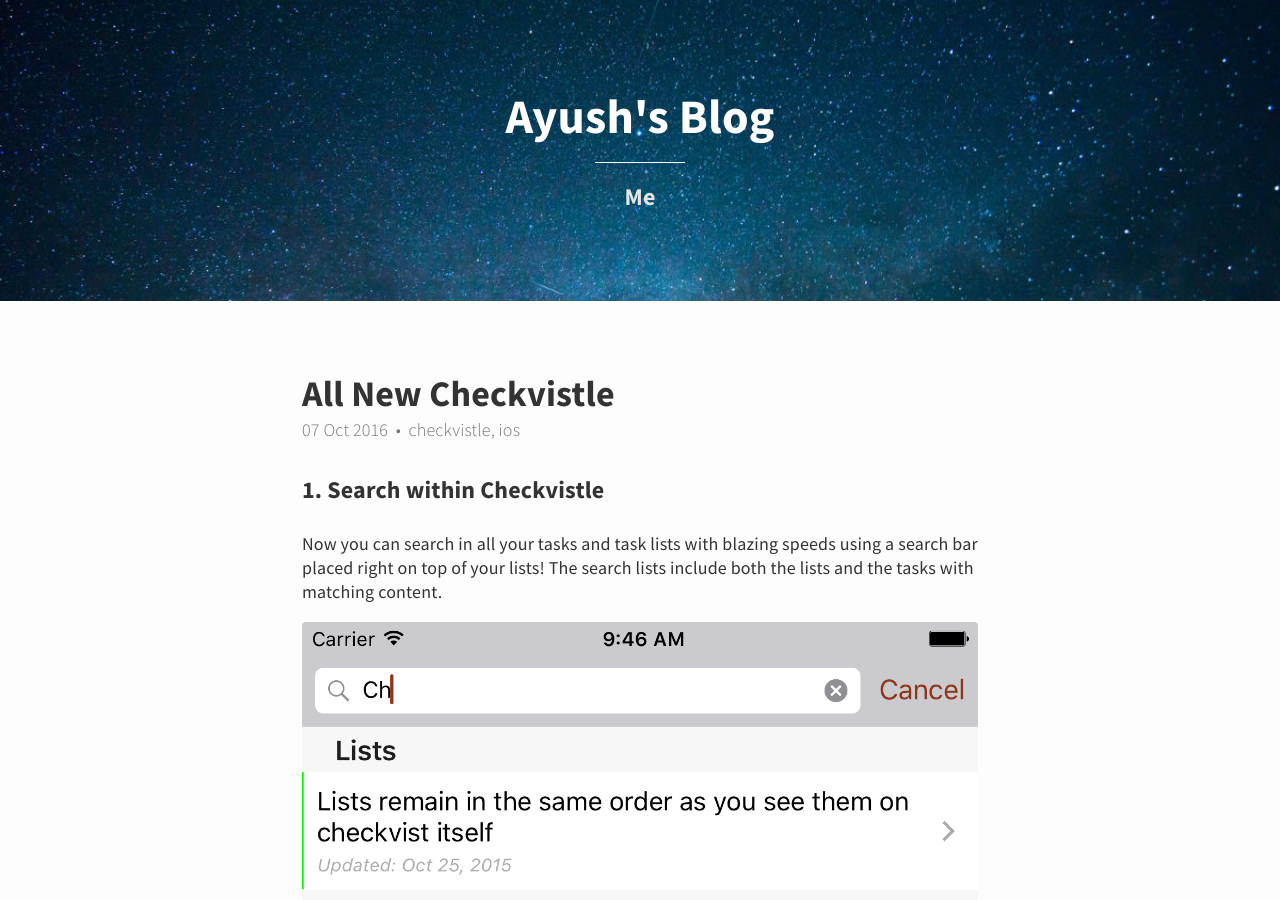
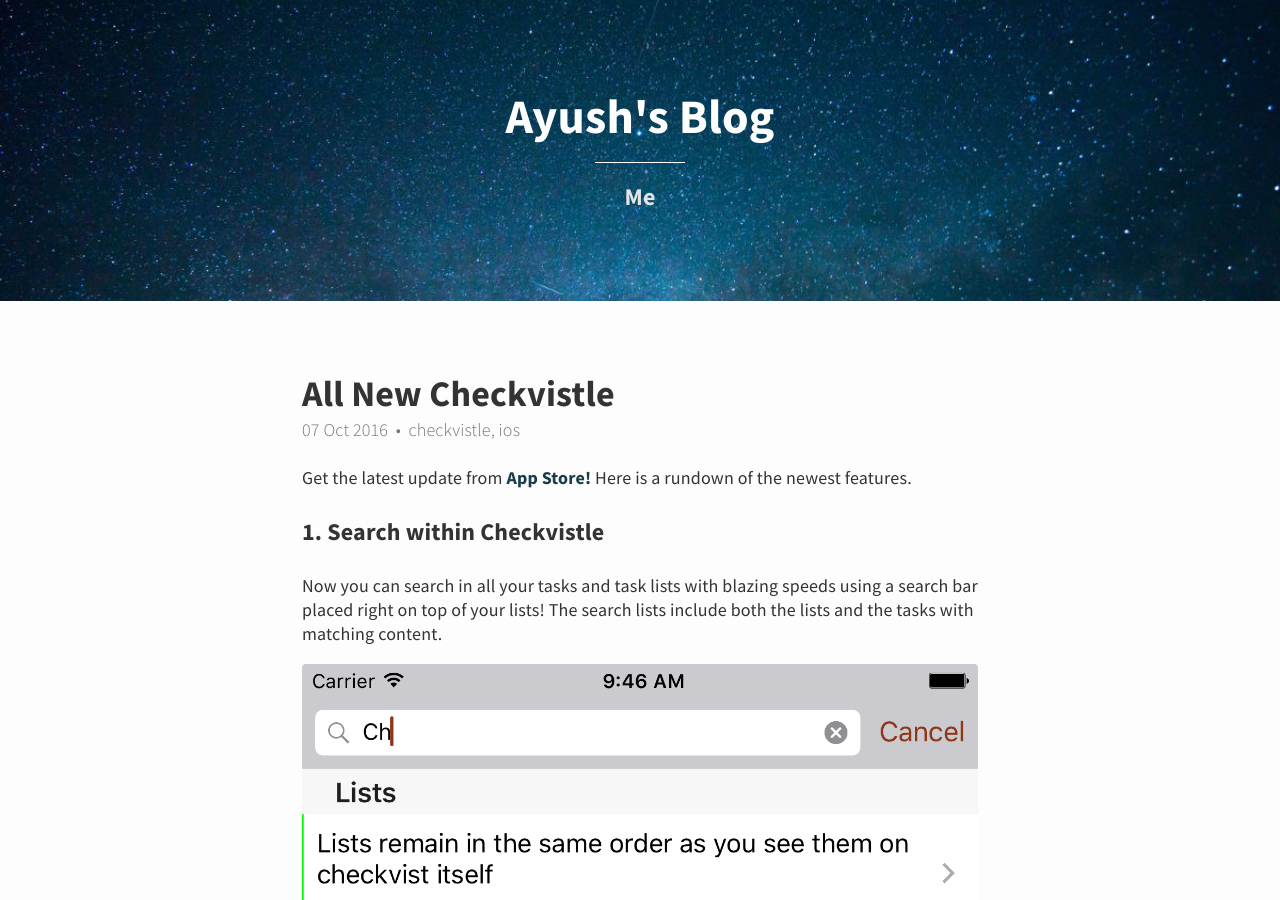
Before and after one commit to ayushgoel/ayushgoel.github.io, a Jekyll site: the page built from _posts/2016-10-07-all-new-checkvistle.md, in a window 1280 px wide and 900 px high. Built offline with Jekyll 4.4.1, drawn with Linux system fonts in a browser that asks for light colours; nearby versions of some CDN libraries; some of the changed text lies outside the part shown.

Commit message:
Add Appstore link for checvistle

```diff
--- a/_posts/2016-10-07-all-new-checkvistle.md
+++ b/_posts/2016-10-07-all-new-checkvistle.md
@@ -1,6 +1,9 @@
 ---
 tags: checkvistle ios
 ---
+
+Get the latest update from [App Store!][App Store]
+Here is a rundown of the newest features.
 
 ### 1. Search within Checkvistle
 
@@ -42,6 +45,8 @@
 
 ![Spotlight]({{ site.url }}/assets/Checkvistle/4.png)
 
+Get the latest update from [App Store!][App Store]
 Have any feedback for us? [Contact us][Contact us]
 
 [Contact us]: ayushgoel.github.io/me.html
+[App Store]: https://itunes.apple.com/us/app/checkvistle-checkvist-on-go/id995611134
```
